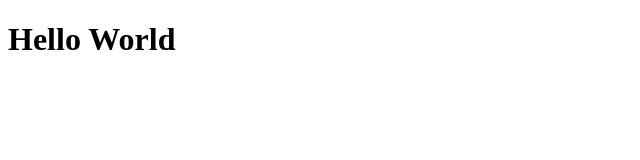
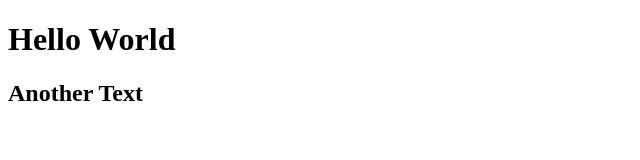
Before and after one commit to mastervincent/hello-world, a plain HTML site: page index.html in a window 1280 px wide. Shown: the whole page, without its empty margins (0-640 px from the left). Drawn offline with Linux system fonts and the light colour scheme.

Commit message:
Another text added

```diff
--- a/index.html
+++ b/index.html
@@ -8,5 +8,7 @@
 
 <h1>Hello World</h1>
 
+<h2>Another Text</h2>
+
 </body>
 </html>
```
